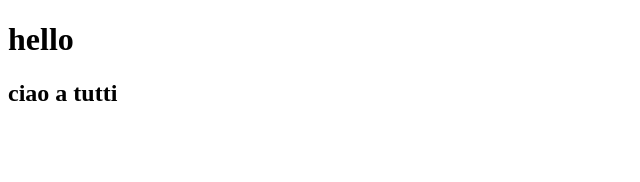
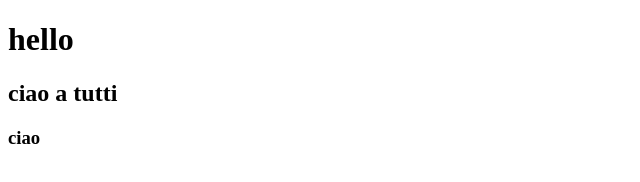
Before and after one commit to AlessandroDico/branch_1, a plain HTML site: page index.html in a window 1280 px wide. Shown: the full height of the page, 0-640 px from the left. Drawn offline with Linux system fonts and the light colour scheme.

Commit message:
aggiunto h3

```diff
--- a/index.html
+++ b/index.html
@@ -7,5 +7,6 @@
     <body>
         <h1>hello</h1>
         <h2>ciao a tutti</h2>
+        <h3>ciao</h3>
     </body>
 </html>
```
